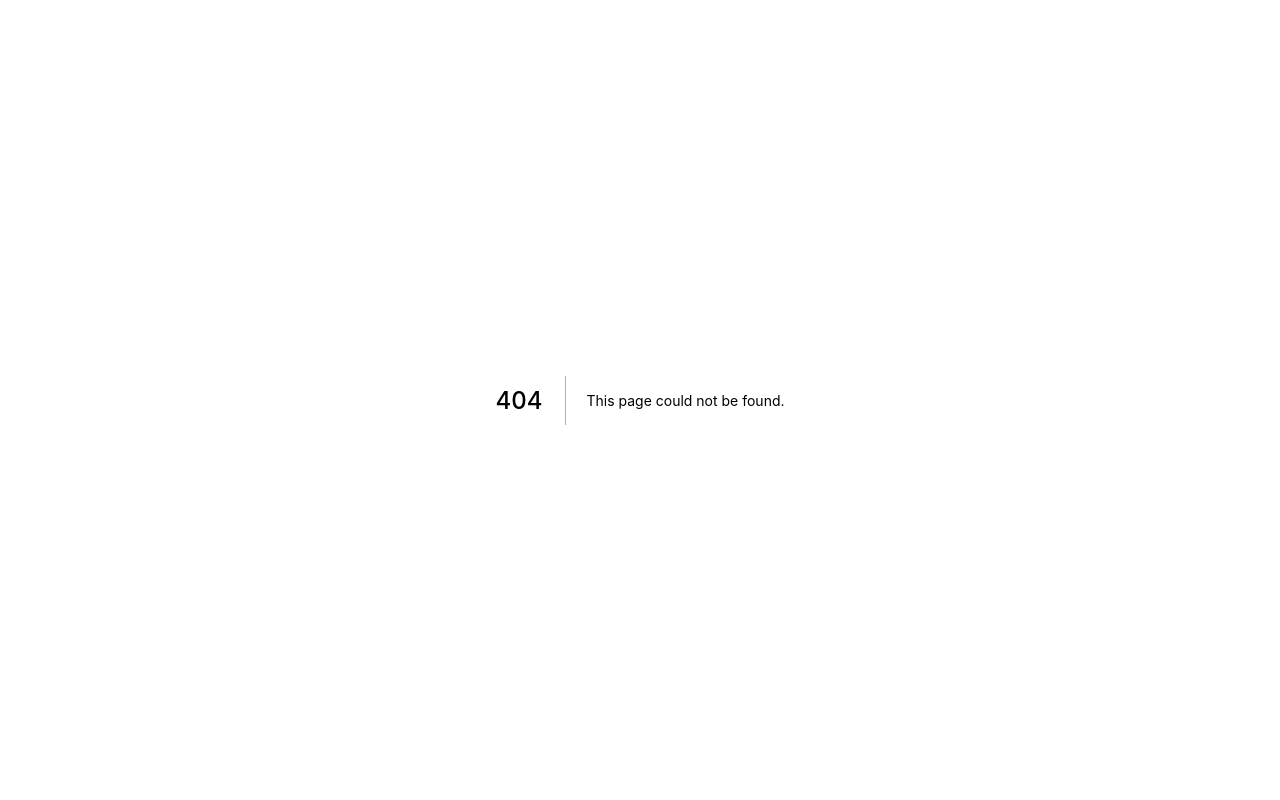
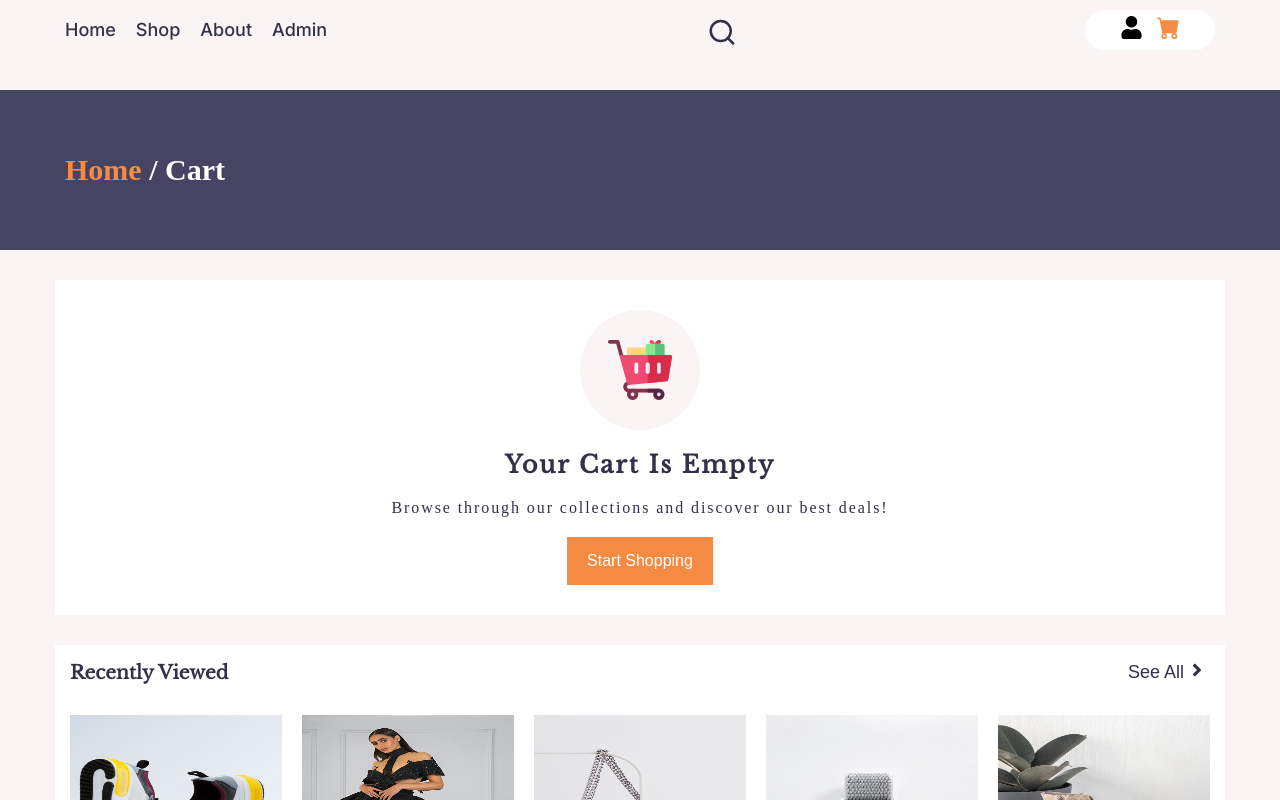
Before and after one commit to AlexChika/shoptacle, a Next.js app: page /cart in a window 1280 px wide. Before the commit this address had no page. Shown: the top 800 px of the page. Built offline with nearby package versions, Linux system fonts and the light colour scheme.

Commit message:
intialized cart page and others

```diff
--- /dev/null
+++ b/components/CartItem.js
@@ -0,0 +1,13 @@
+import React from "react";
+import styled from "styled-components";
+
+const CartItem = () => {
+  return (
+    <Wrapper>
+      <h1>hello guys</h1>
+    </Wrapper>
+  );
+};
+
+export default CartItem;
+const Wrapper = styled.article``;
--- /dev/null
+++ b/components/CartPageComponent.js
@@ -0,0 +1,81 @@
+import React from "react";
+import styled from "styled-components";
+import Link from "next/link";
+import Image from "next/image";
+import emptyCartImage from "../public/trolley.png";
+import { ProductRow } from "./ShopPageComponent";
+import CartItem from "./CartItem";
+const CartPageComponent = ({ cart }) => {
+  return (
+    <Wrapper className="center">
+      {cart.length < 1 ? (
+        <section className="cart-empty mt30">
+          <div className="icon center f fcenter">
+            <Image
+              alt="empty cart logo"
+              src={emptyCartImage}
+              width={64}
+              height={64}
+            />
+          </div>
+          <h1 className="mt20">Your Cart Is Empty</h1>
+          <p className="mt20">
+            Browse through our collections and discover our best deals!
+          </p>
+          <button className="mt20" type="button">
+            <Link href="/shop">Start Shopping</Link>
+          </button>
+        </section>
+      ) : (
+        <section className="cart mt30">
+          <div className="cart-items">
+            {cart.map((cart) => {
+              return <CartItem />;
+            })}
+          </div>
+          <div className="cart-summary">hello here</div>
+        </section>
+      )}
+      <section className="recently-viewed mt30">
+        <ProductRow
+          color={`white`}
+          collection={{ name: "Recently Viewed", blob: `cart` }}
+        />
+      </section>
+    </Wrapper>
+  );
+};
+
+export default CartPageComponent;
+const Wrapper = styled.main`
+  max-width: 1170px;
+  .cart {
+    background-color: white;
+  }
+  .cart-empty {
+    flex-direction: column;
+    padding: 30px 0px;
+    background-color: white;
+    color: var(--blue);
+    letter-spacing: 0.12rem;
+    text-align: center;
+    .icon {
+      width: 120px;
+      height: 120px;
+      border-radius: 50%;
+      background-color: var(--pink-light);
+    }
+    h1 {
+      font-family: "Libre Baskerville", serif;
+    }
+    p {
+      font-size: 16px;
+    }
+    button {
+      color: white;
+      background-color: var(--pink);
+      padding: 15px 20px;
+      font-size: 16px;
+    }
+  }
+`;
--- a/components/NavBar.js
+++ b/components/NavBar.js
@@ -51,14 +51,24 @@ function NavBar({ page }) {
             // <Image src="" />
             <div></div>
           ) : (
-            <button type="button">
-              <FaUser />
+            <button
+              className={`trans ${page === "profile" ? "active" : ""}`}
+              type="button"
+            >
+              <Link href="/login/profile">
+                <FaUser />
+              </Link>
             </button>
           )}
         </span>
         <span>
-          <button type="button">
-            <BsCartFill />
+          <button
+            className={`trans ${page === "cart" ? "active" : ""}`}
+            type="button"
+          >
+            <Link href="/cart">
+              <BsCartFill />
+            </Link>
           </button>
         </span>
       </div>
@@ -101,14 +111,10 @@ const Wrapper = styled.nav`
       cursor: pointer;
     }
     span.active {
-      color: var(--blue);
-      border-bottom: 2px solid var(--blue);
+      border-bottom: 2px solid var(--pink);
     }
     span:hover {
-      color: grey;
-    }
-    span.active:hover {
-      border-bottom: 2px solid grey;
+      color: var(--pink);
     }
   }
   .navCart-con {
@@ -123,6 +129,9 @@ const Wrapper = styled.nav`
     }
     button {
       font-size: 23px;
+    }
+    button.active {
+      color: var(--pink);
     }
     color: black;
   }
--- a/components/UserReviews.js
+++ b/components/UserReviews.js
@@ -118,7 +118,6 @@ const UserReviews = ({ rating, name }) => {
 
 export default UserReviews;
 const Wrapper = styled.section`
-  /* background-color: var(--gray); */
   color: var(--blue);
   .heading {
     background-color: white;
--- /dev/null
+++ b/pages/cart/index.js
@@ -0,0 +1,23 @@
+import React from "react";
+import styled from "styled-components";
+import NavBar from "../../components/NavBar";
+import SideBar from "../../components/SideBar";
+import HeroBar from "../../components/HeroBar";
+import CartPageComponent from "../../components/CartPageComponent";
+const Index = () => {
+  let cart = [];
+  return (
+    <Wrapper className="layout">
+      <NavBar page={"cart"} />
+      <SideBar />
+      <HeroBar />
+      <CartPageComponent cart={cart} />
+    </Wrapper>
+  );
+};
+
+export default Index;
+const Wrapper = styled.main`
+  padding-bottom: 30px;
+  background-color: var(--pink-light);
+`;
```
Also changed, not shown: pages/login/index.js (added, +7 -0 lines), pages/login/profile.js (added, +19 -0 lines), public/trolley.png (added), public/trolley128.png (added).
